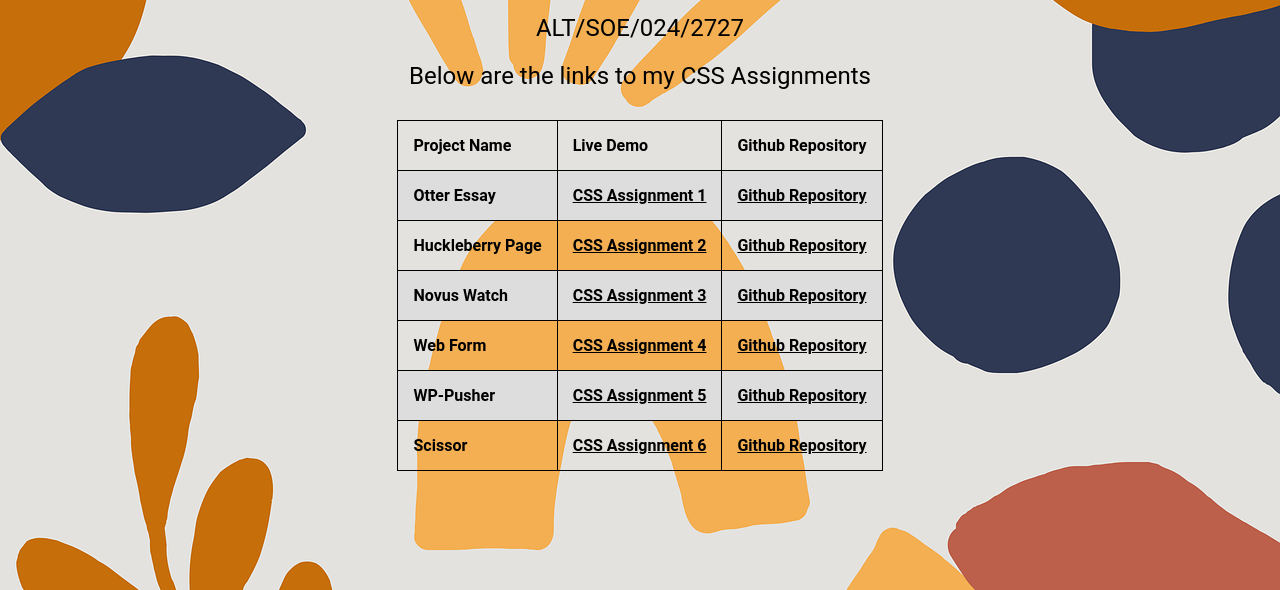
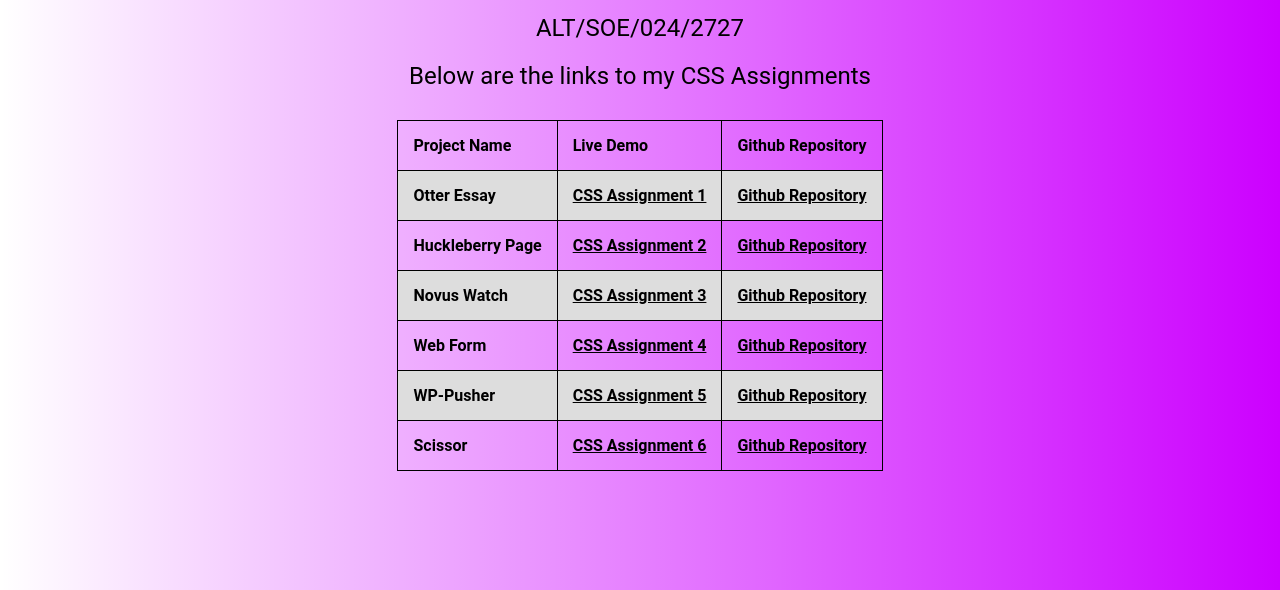
Before and after one commit to Nkwor-Jane/AltSchool_CSS_Assignment, a plain HTML site: page index.html in a window 1280 px wide. Shown: the part 210-800 px from the top of the page. Drawn offline with Linux system fonts and the light colour scheme.

Commit message:
Added linear gradient as background color as image did not go to 100% of the screen

```diff
--- a/style.css
+++ b/style.css
@@ -5,8 +5,7 @@
     font-family: "Roboto", serif
 }
 .container{
-    background-image: url(./abstract.png);
-    background-repeat:no-repeat ;
+    background-image:linear-gradient(to right, rgba(255,0,0,0), rgb(204, 0, 255)) ;
     display: flex;
     align-items: center;
     justify-content: center;
```
